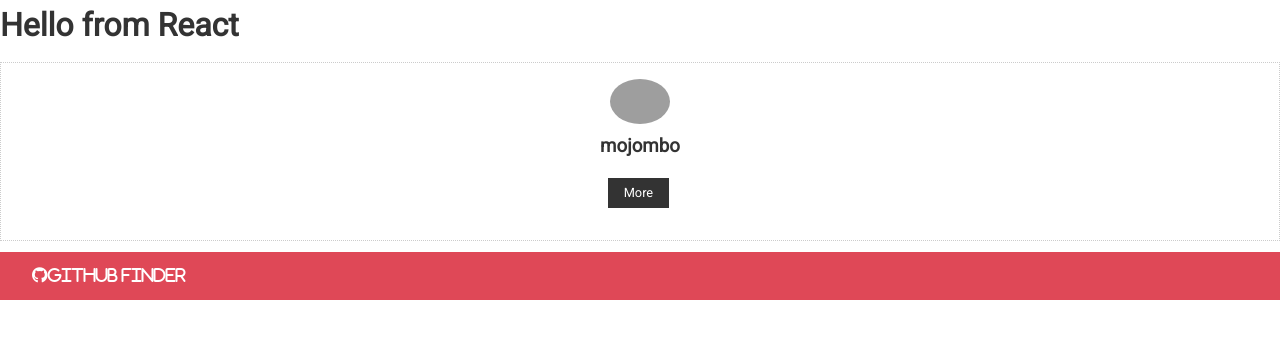
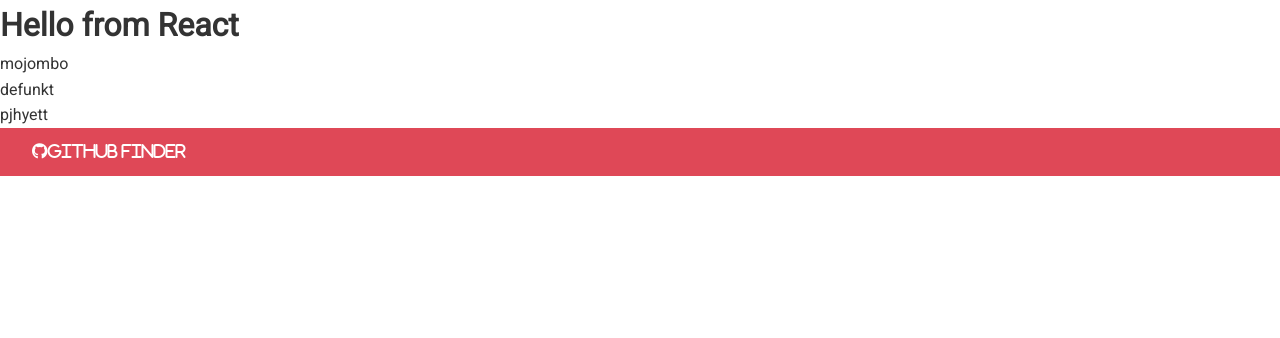
Before and after one commit to RdotSilva/React-GitHub-Finder, a React (Create React App) app: page / in a window 1280 px wide. Shown: the top 338 px of the page. Built offline with nearby package versions, Linux system fonts and the light colour scheme; grey boxes are pictures that could not be loaded.

Commit message:
Add key to user login

```diff
--- a/src/App.js
+++ b/src/App.js
@@ -1,14 +1,14 @@
 import React, { Component } from "react";
 import "./App.css";
 import Navbar from "./components/layout/Navbar";
-import UserItem from "./components/users/UserItem";
+import Users from "./components/users/Users";
 
 class App extends Component {
 	render() {
 		return (
 			<div className="App">
 				<h1>Hello from React</h1>
-				<UserItem />
+				<Users />
 				<Navbar />
 			</div>
 		);
--- a/src/components/users/Users.js
+++ b/src/components/users/Users.js
@@ -28,7 +28,7 @@ class Users extends Component {
 		return (
 			<div>
 				{this.state.users.map(user => (
-					<div>{user.login}</div>
+					<div key={user.id}>{user.login}</div>
 				))}
 			</div>
 		);
```
